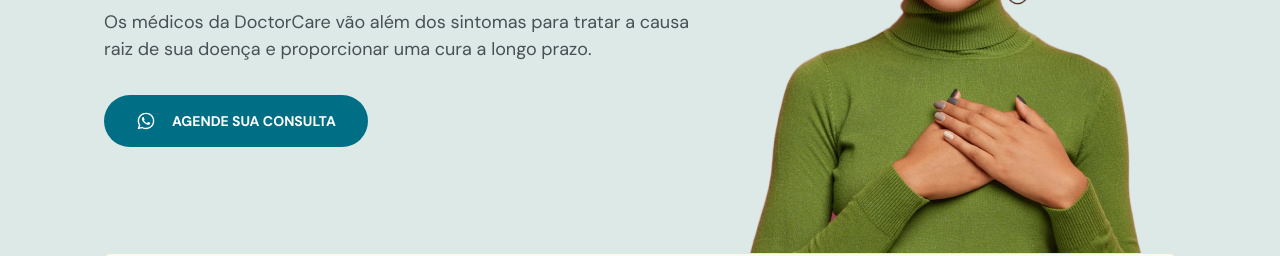
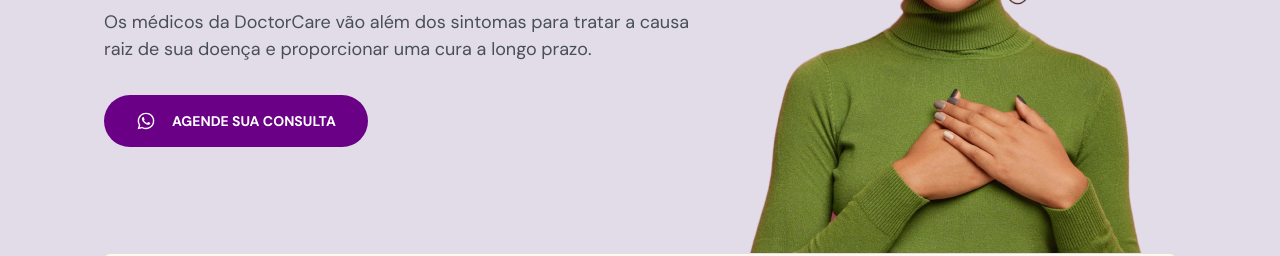
Before and after one commit to akelvin49/doctorCare, a plain HTML site: page index.html in a window 1280 px wide. Shown: the part 366-622 px from the top of the page. Drawn offline with nearby package versions, Linux system fonts and the light colour scheme.

Commit message:
Mudança de cor

```diff
--- a/assets/css/style.css
+++ b/assets/css/style.css
@@ -6,7 +6,7 @@
 }
 
 :root {
-    --hue: 190;
+    --hue: 288;
     --primary-color: hsl(var(--hue), 100%, 26%);
     --headline: hsl(210, 11%, 15%);
     --paragraph: hsl(210, 9%, 31%);
```
